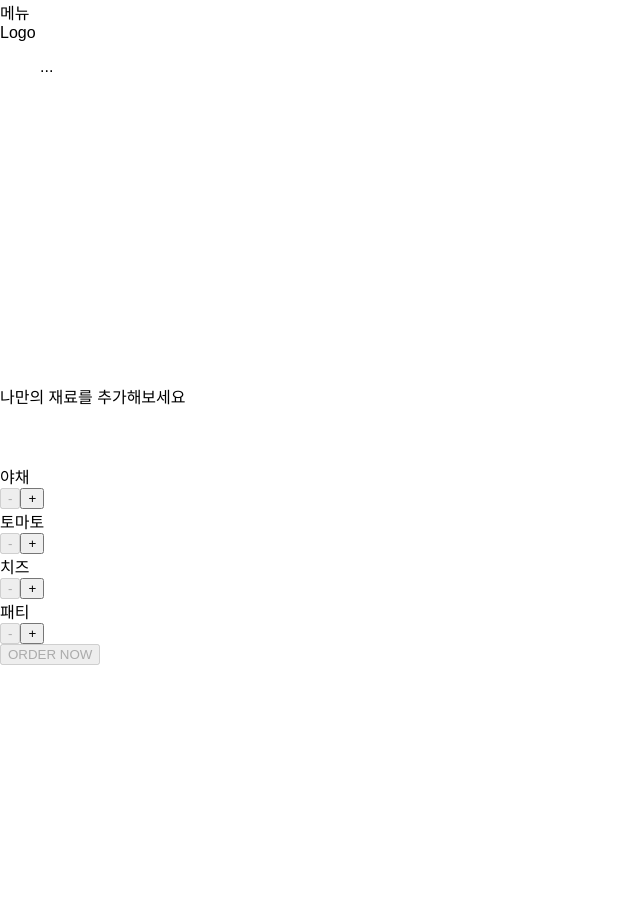
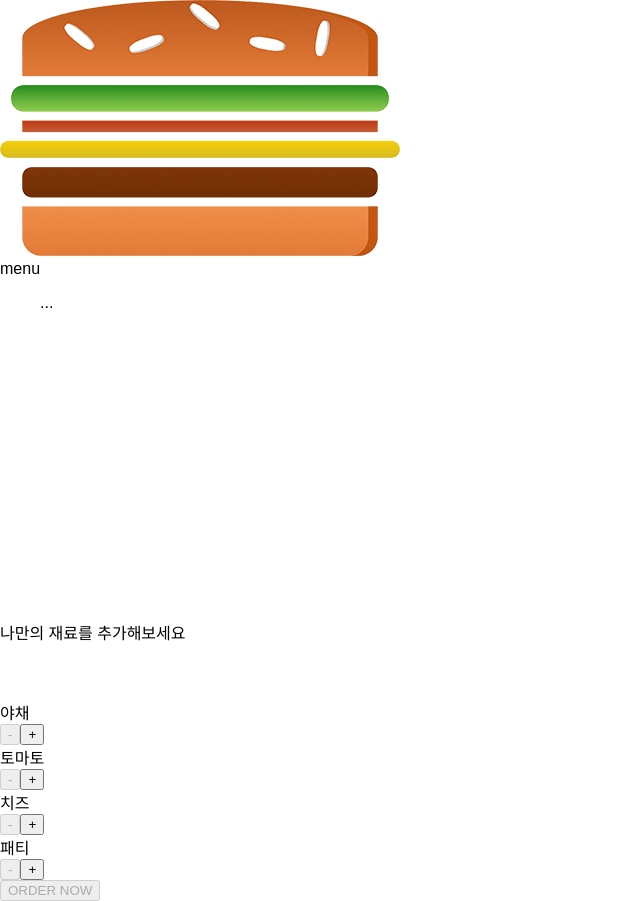
Before and after one commit to milktegi/shookshookBurger, a React app: page / in a window 1280 px wide. Shown: the whole page, without its empty margins (0-640 px from the left). Before the commit the page ends 800 px from the top, so only its background shows below. Built offline with nearby package versions, Linux system fonts and the light colour scheme.

Commit message:
displayed a logo on header

```diff
--- a/src/components/Layout/Layout.css
+++ b/src/components/Layout/Layout.css
@@ -1,3 +1,3 @@
 .Content {
-	margin-top: 72px;
+	margin-top: 104px;
 }
--- /dev/null
+++ b/src/components/Logo/Logo.css
@@ -0,0 +1,11 @@
+.Logo {
+	/* background-color: blue; */
+  /* box-sizing: border-box; */
+	border-radius: 5px;
+	padding: 25px;
+	height: 65%;
+}
+
+.Logo img {
+	height: 100%;
+}
--- /dev/null
+++ b/src/components/Logo/Logo.js
@@ -0,0 +1,10 @@
+import React from 'react';
+import burgerLogo from '../../assets/images/burger-logo.png';
+import classes from './Logo.css'
+const logo = props => (
+	<div className={classes.Logo}>
+		<img src={burgerLogo} alt="myburger"/>
+	</div>
+);
+
+export default logo;
--- a/src/components/Navigation/Toolbar/Toolbar.js
+++ b/src/components/Navigation/Toolbar/Toolbar.js
@@ -1,11 +1,16 @@
 import React from 'react';
 import classes from './Toolbar.css';
+import Logo from '../../Logo/Logo';
 
 const toolBar = props => {
   return (
     <header className={classes.Toolbar}>
-      <div>메뉴</div>
-      <div>Logo</div>
+
+        <Logo/>
+
+      <div>
+        menu
+      </div>
       <nav>
         <ul>...</ul>
       </nav>
```
Also changed, not shown: src/assets/images/burger-logo.png (added).
